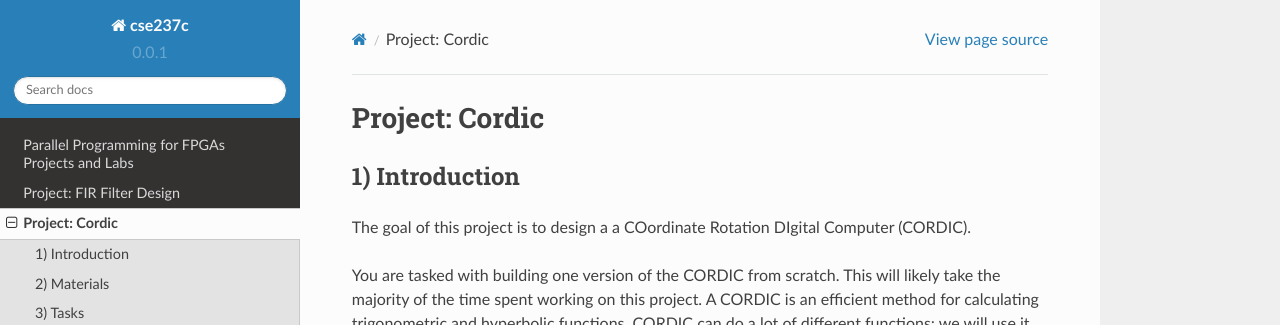
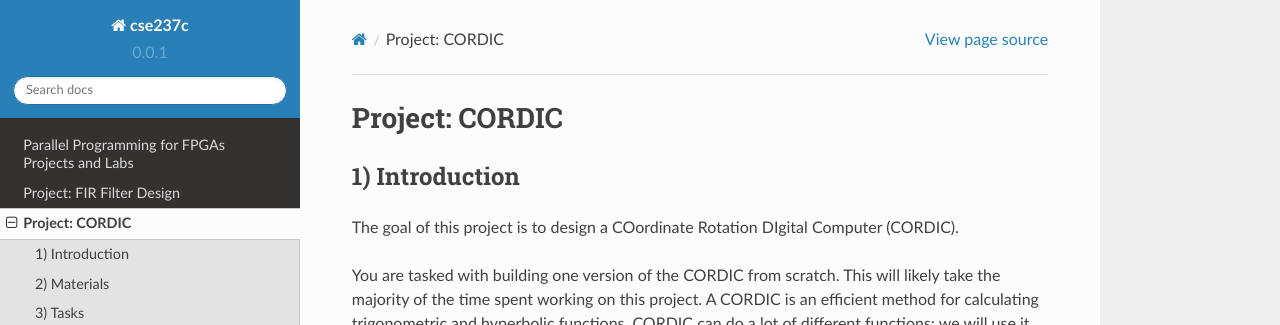
Before and after one commit to roumenguha/cse237crtd, a Sphinx documentation site: the page built from docs/CORDIC.rst, in a window 1280 px wide and 900 px high. Shown: the top 325 px of the window. Built offline with Sphinx 7.4.7 and the Read the Docs theme 2.0.0, drawn with Linux system fonts in a browser that asks for light colours.

Commit message:
Minor updates

```diff
--- a/docs/CORDIC.rst
+++ b/docs/CORDIC.rst
@@ -3,13 +3,13 @@
    You can adapt this file completely to your liking, but it should at least
    contain the root `toctree` directive.
 
-Project: Cordic
+Project: CORDIC
 =========================================
 
 1) Introduction
 -----------------
 
-The goal of this project is to design a  a COordinate Rotation DIgital Computer (CORDIC).
+The goal of this project is to design a COordinate Rotation DIgital Computer (CORDIC).
 
 You are tasked with building one version of the CORDIC from scratch. This will likely take the majority of the time spent working on this project. A CORDIC is an efficient method for calculating trigonometric and hyperbolic functions. CORDIC can do a lot of different functions; we will use it to convert Cartesian coordinates (x, y) to the polar coordinates (r, theta).
 
```
Also changed, not shown: docs/DFT.rst (+6 -6 lines), docs/FFT-OFDM.rst (line endings or trailing spaces).
